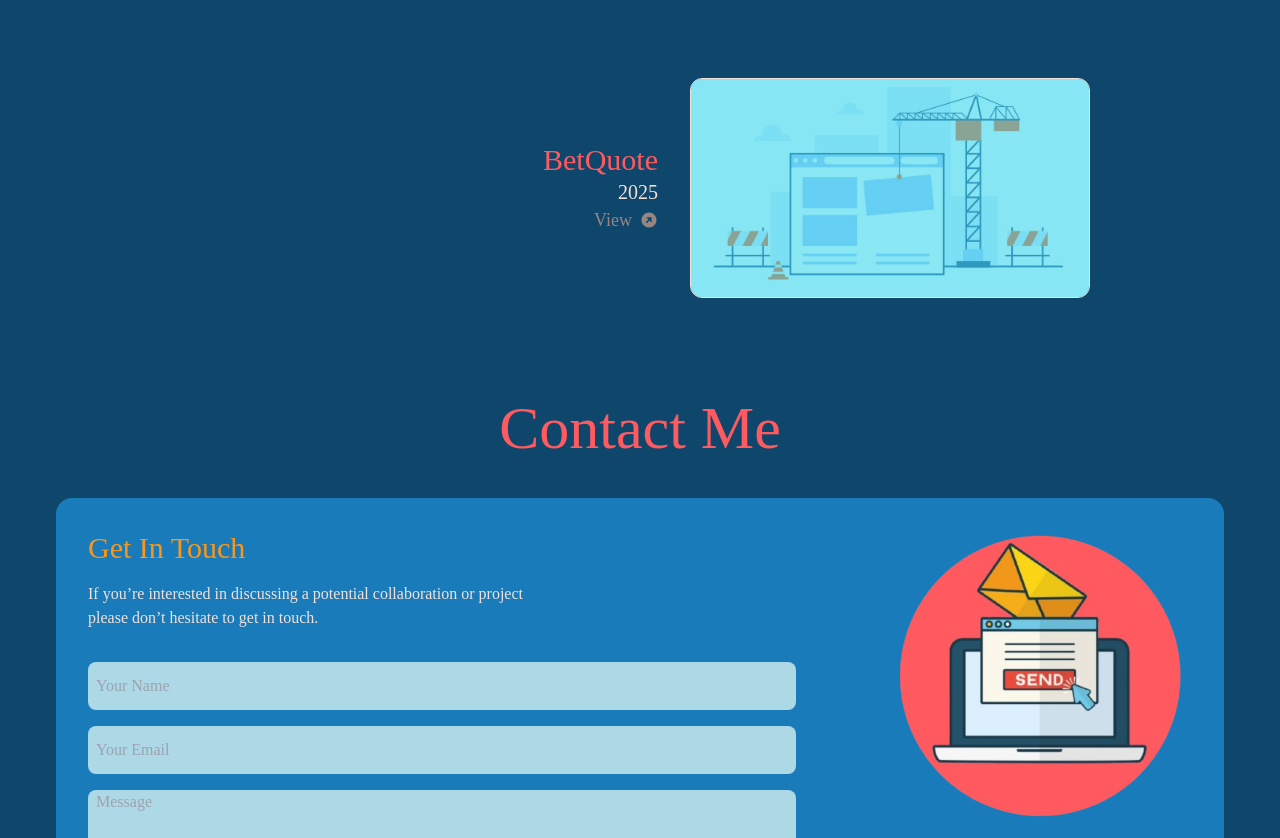
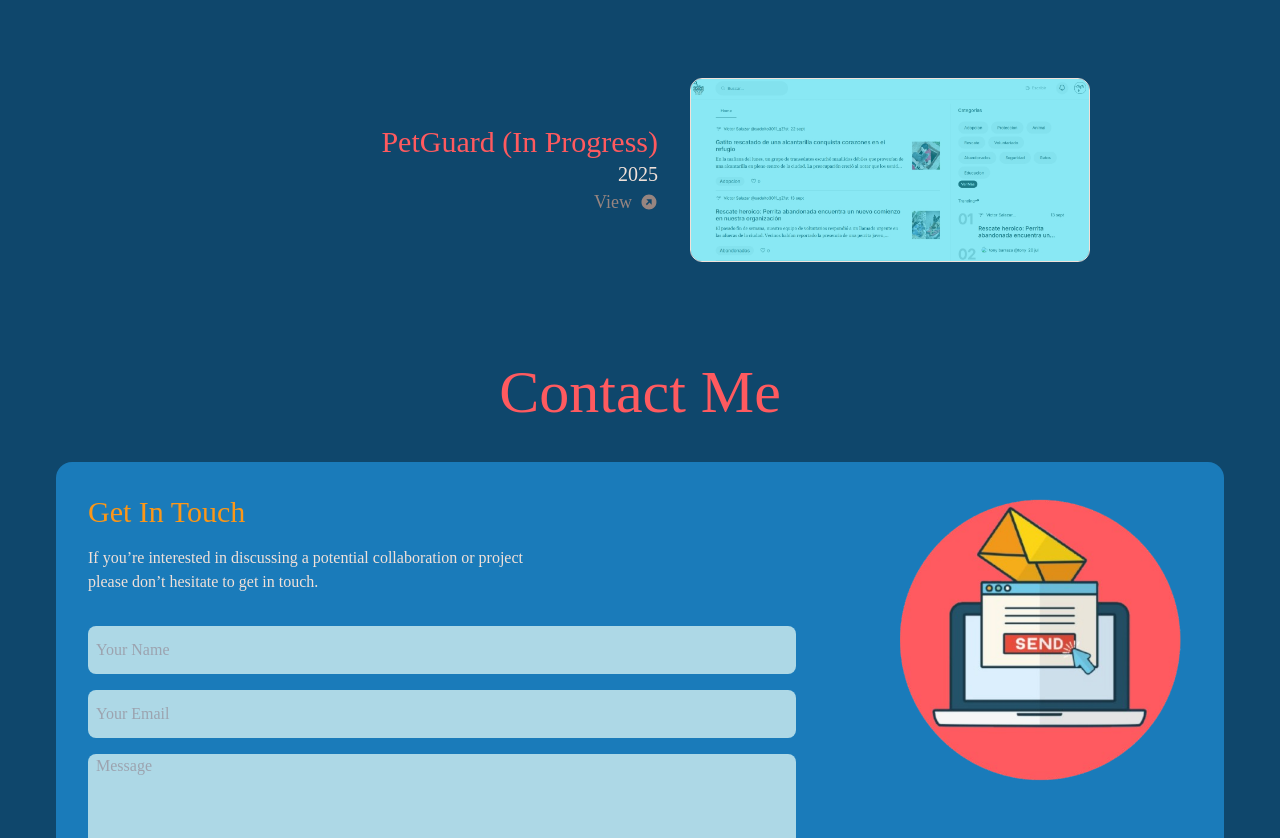
Before and after one commit to Sadelto0130/portfolio, a React (Vite) app: page / in a window 1280 px wide. Shown: the part 3982-4820 px from the top of the page. Built offline with nearby package versions, Linux system fonts and the light colour scheme; no server answers; a web font is replaced by a local one.

Commit message:
Proyecto petguard agregado

```diff
--- a/src/components/projectsSection/ProjectsMain.jsx
+++ b/src/components/projectsSection/ProjectsMain.jsx
@@ -4,6 +4,7 @@ import SingleProject from "./SingleProject";
 import criptoImage from "../../assets/cripto_cotizador.jpeg";
 import vetappImage from "../../assets/vetapp.jpeg";
 import underConstructionImage from "../../assets/web_construction.jpg";
+import petguardImage from "../../assets/petguard.jpeg";
 import { motion } from "framer-motion";
 import { fadeIn } from "../../framerMotion/variants.js";
 
@@ -23,10 +24,10 @@ const projects = [
     link: "https://vetapp.up.railway.app/",
   },
   {
-    name: "BetQuote",
+    name: "PetGuard (In Progress)",
     year: "2025",
     align: "left",
-    image: underConstructionImage,
+    image: petguardImage,
     link: "#",
   },
 ];
```
Also changed, not shown: src/assets/petguard.jpeg (added).
